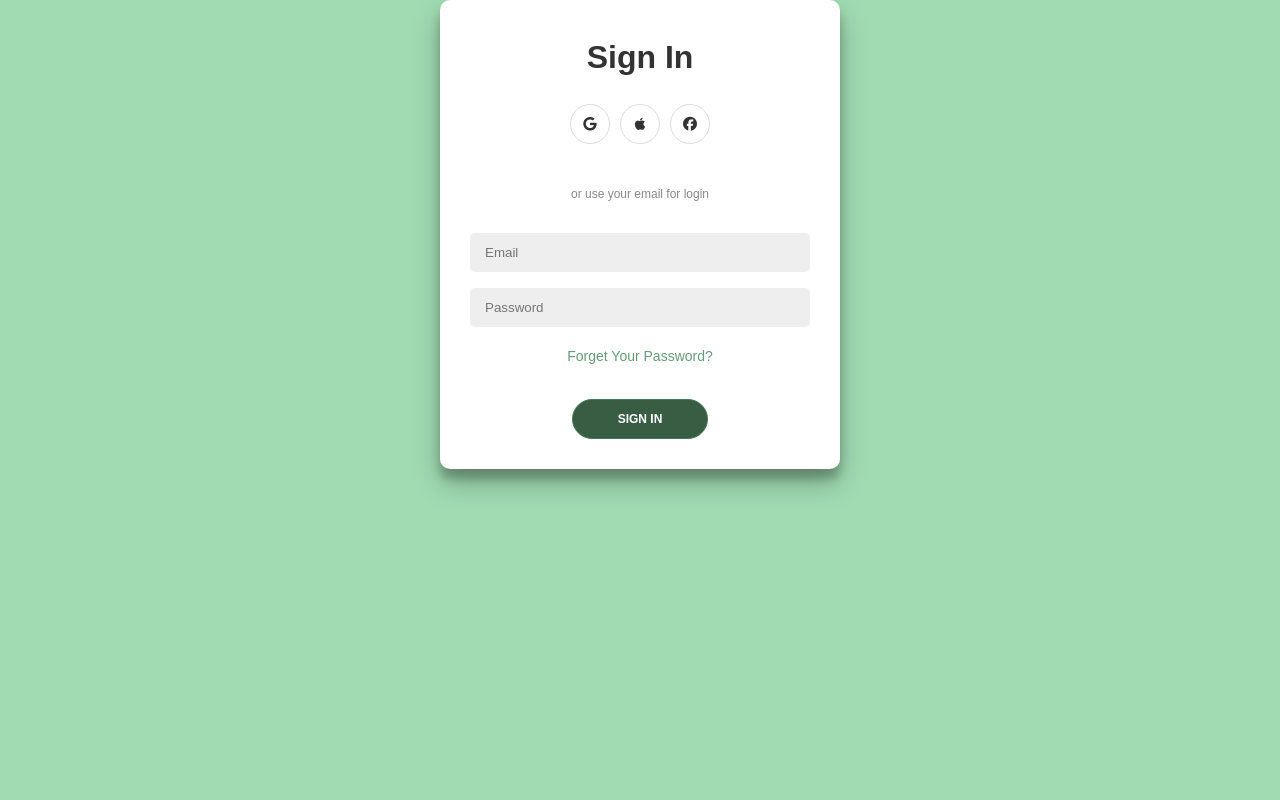
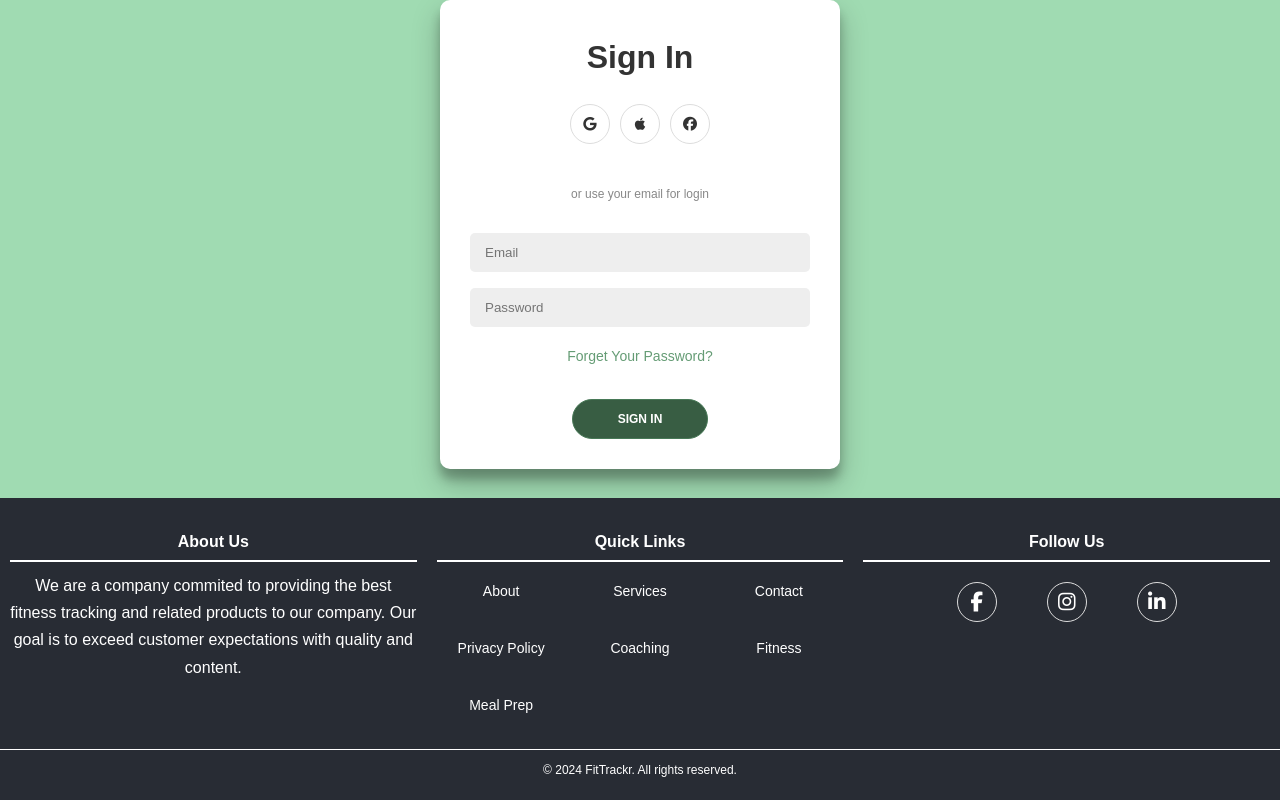
Before and after one commit to VanessaKasminoff/fitTrackr, a React (Vite) app in the folder client/: page /LogIn in a window 1280 px wide. Built offline with nearby package versions, Linux system fonts and the light colour scheme; no server answers.

Commit message:
corrected about link in footer to navigate to landing page, added footer to login page

```diff
--- a/client/src/assets/components/footer.jsx
+++ b/client/src/assets/components/footer.jsx
@@ -15,7 +15,7 @@ const Footer = () => {
                 <div className="footer-section links">
                     <h3>Quick Links</h3>
                     <ul>
-                        <li><Link to="landing">About</Link></li>
+                        <li><Link to="/">About</Link></li>
                         <li><a href="#">Services</a></li>
                         <li><Link to="/contact">Contact</Link></li>
                         <li><a href="#">Privacy Policy</a></li>
--- a/client/src/pages/LogIn.jsx
+++ b/client/src/pages/LogIn.jsx
@@ -1,6 +1,7 @@
 import { React, useContext, useState } from 'react';
 import { CurrentUser } from '../contexts/CurrentUser';
 import {useNavigate, Link} from 'react-router-dom'
+import Footer from '../assets/components/footer';
 
 function LogIn() {
 
@@ -61,6 +62,7 @@ function LogIn() {
           </form>
         </div>
       </div>
+      <Footer />
     </div>
   );
 
```
